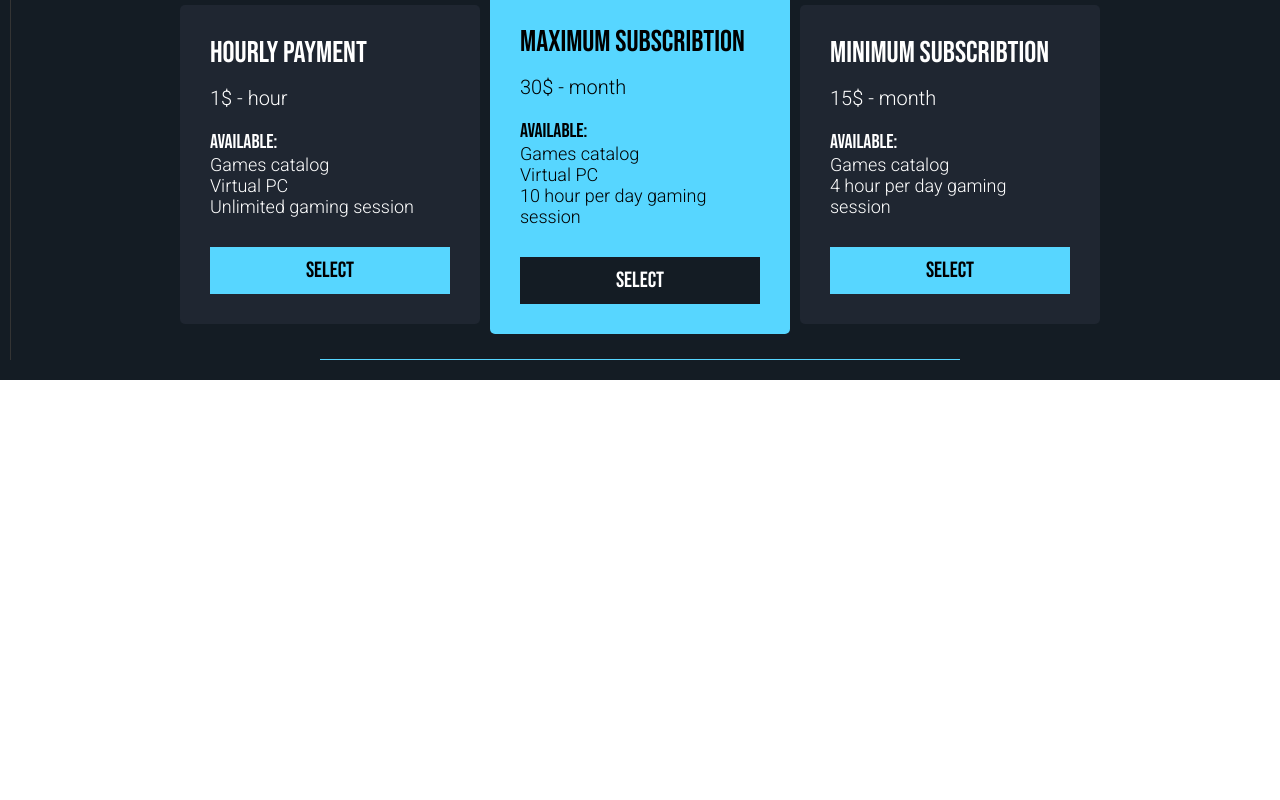
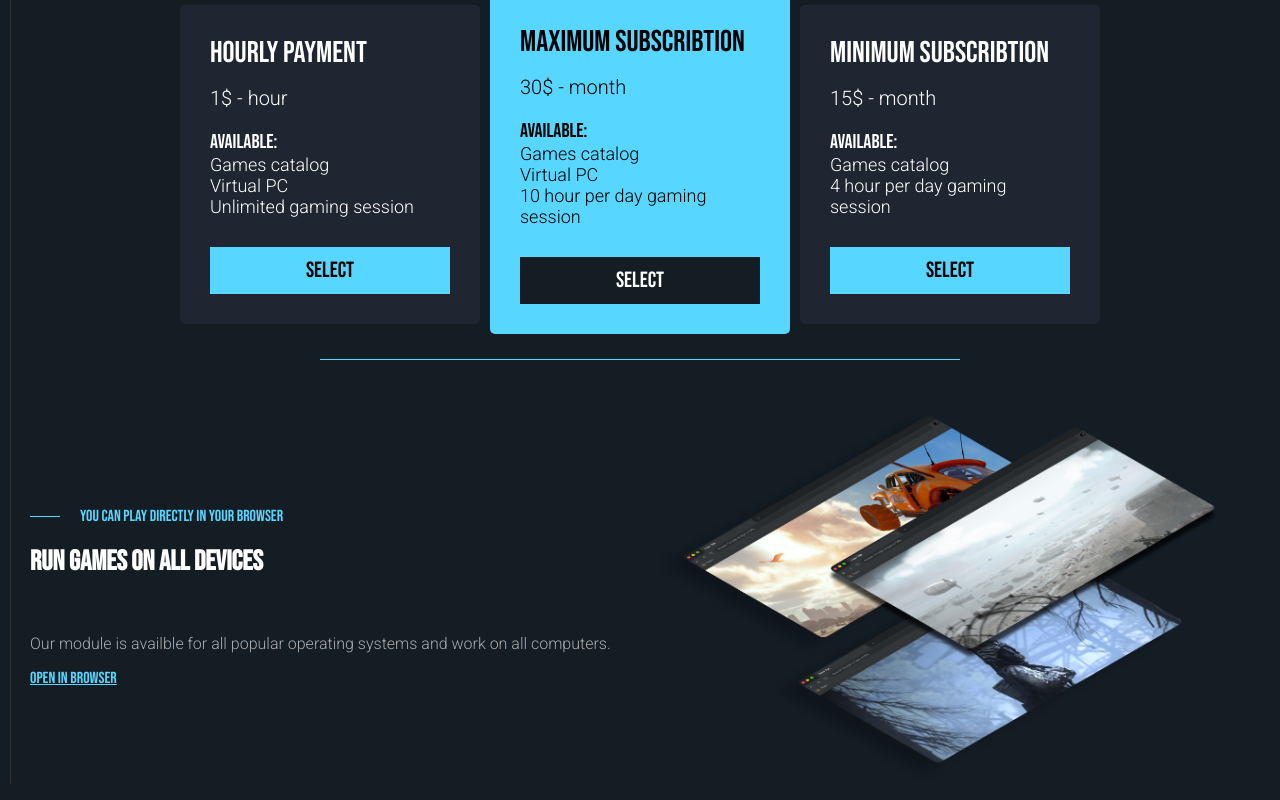
Before and after one commit to coder8080/warplay.cloud, a React (Create React App) app: page / in a window 1280 px wide. Shown: the part 1892-2692 px from the top of the page. Before the commit the page ends 2272 px from the top, so only its background shows below. Built offline with nearby package versions, Linux system fonts and the light colour scheme.

Commit message:
Added one more feature block

```diff
--- a/src/pages/homepage/homepage.component.jsx
+++ b/src/pages/homepage/homepage.component.jsx
@@ -1,4 +1,5 @@
 import ComputerAndServer from "../../assets/computer-and-server.png";
+import BrowserScreenshots from "../../assets/screenshots.png";
 import CustomButton from "../../components/custom-button/custom-button.components";
 import { Link } from "react-router-dom";
 
@@ -99,6 +100,25 @@ const HomePage = () => (
         <OptionCards />
         <Underline />
       </div>
+      <div className="play-in-browser">
+        <div className="col">
+          <span className="subtitle">
+            <div className="subtitle-line"></div>
+            You can play directly in your browser
+          </span>
+          <h1 className="title">Run games on all devices</h1>
+          <p className="text">
+            Our module is availble for all popular operating systems and work on
+            all computers.
+          </p>
+          <Link className="link bottom-link" to="/download">
+            Open in browser
+          </Link>
+        </div>
+        <div className="col">
+          <img src={BrowserScreenshots} alt="screenshots" />
+        </div>
+      </div>
     </div>
   </div>
 );
--- a/src/pages/homepage/homepage.styles.scss
+++ b/src/pages/homepage/homepage.styles.scss
@@ -131,6 +131,11 @@
       left: 10px;
     }
 
+    .text {
+      color: #ababab;
+      font-family: "Roboto", sans-serif;
+    }
+
     .how-does-it-works {
       display: flex;
       flex-direction: row;
@@ -153,11 +158,6 @@
           position: absolute;
           bottom: 10px;
           left: 30px;
-        }
-
-        .text {
-          color: #ababab;
-          font-family: "Roboto", sans-serif;
         }
 
         .line-between-p {
@@ -244,5 +244,30 @@
       align-items: center;
       margin-top: 70px;
     }
+
+    .play-in-browser {
+      display: flex;
+      flex-direction: row;
+      margin-top: 50px;
+      padding-left: 30px;
+
+      .col {
+        flex: 1;
+        display: flex;
+        justify-content: center;
+        flex-direction: column;
+
+        img {
+          max-width: 90%;
+          width: 90%;
+        }
+      }
+
+      @media (max-width: 800px) {
+        & {
+          flex-direction: column;
+        }
+      }
+    }
   }
 }
```
